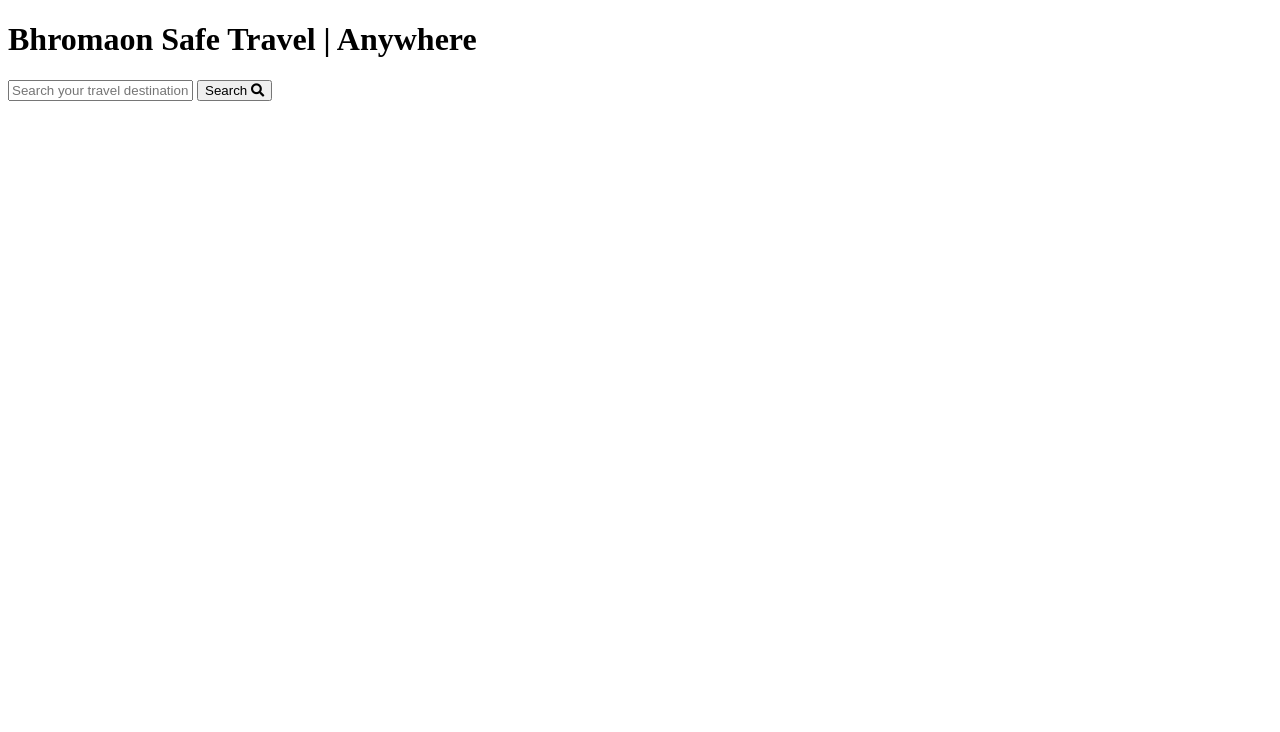
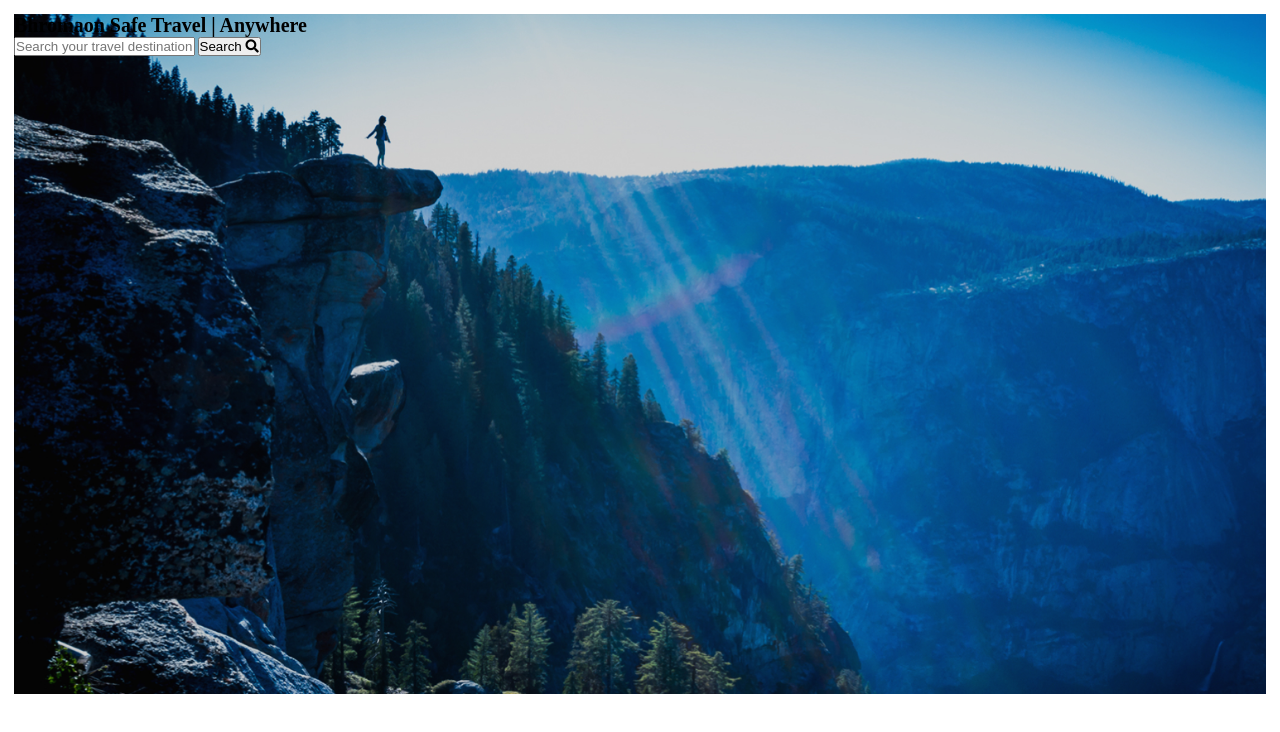
Before and after one commit to Helena-p/travel, a plain HTML site: page index.html in a window 1280 px wide. Drawn offline with Linux system fonts and the light colour scheme.

Commit message:
Bug fix background image file path. Corrected typo in stylesheet filepath

```diff
--- a/index.html
+++ b/index.html
@@ -29,7 +29,7 @@
       href="https://fonts.googleapis.com/css2?family=Aleo:wght@400;700&family=Josefin+Sans:wght@400;700&display=swap"
       rel="stylesheet"
     />
-    <link rel="stylesheet" href="css-style.css" />
+    <link rel="stylesheet" href="css/style.css" />
     <link rel="icon" href="img/favicon-32x32.png" />
     <title>Bhromaon</title>
   </head>
--- a/sass/_layout.scss
+++ b/sass/_layout.scss
@@ -7,7 +7,7 @@
 .header__bg {
   width: 100%;
   height: 85vh;
-  background-image: url(../img/hero-img.jpg);
+  background-image: url("../img/hero-img.jpg");
   background-size: cover;
 }
 
```
Also changed, not shown: css/style.css, 1 other file.
